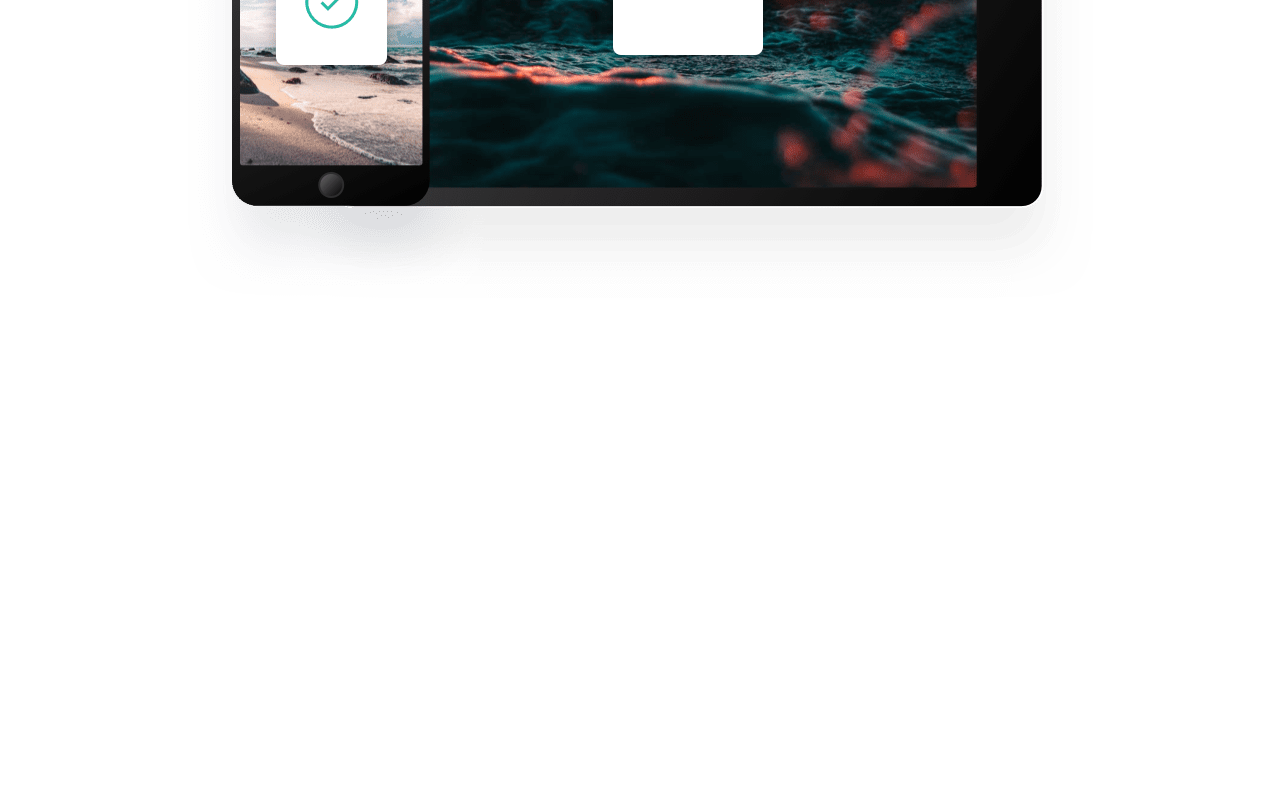
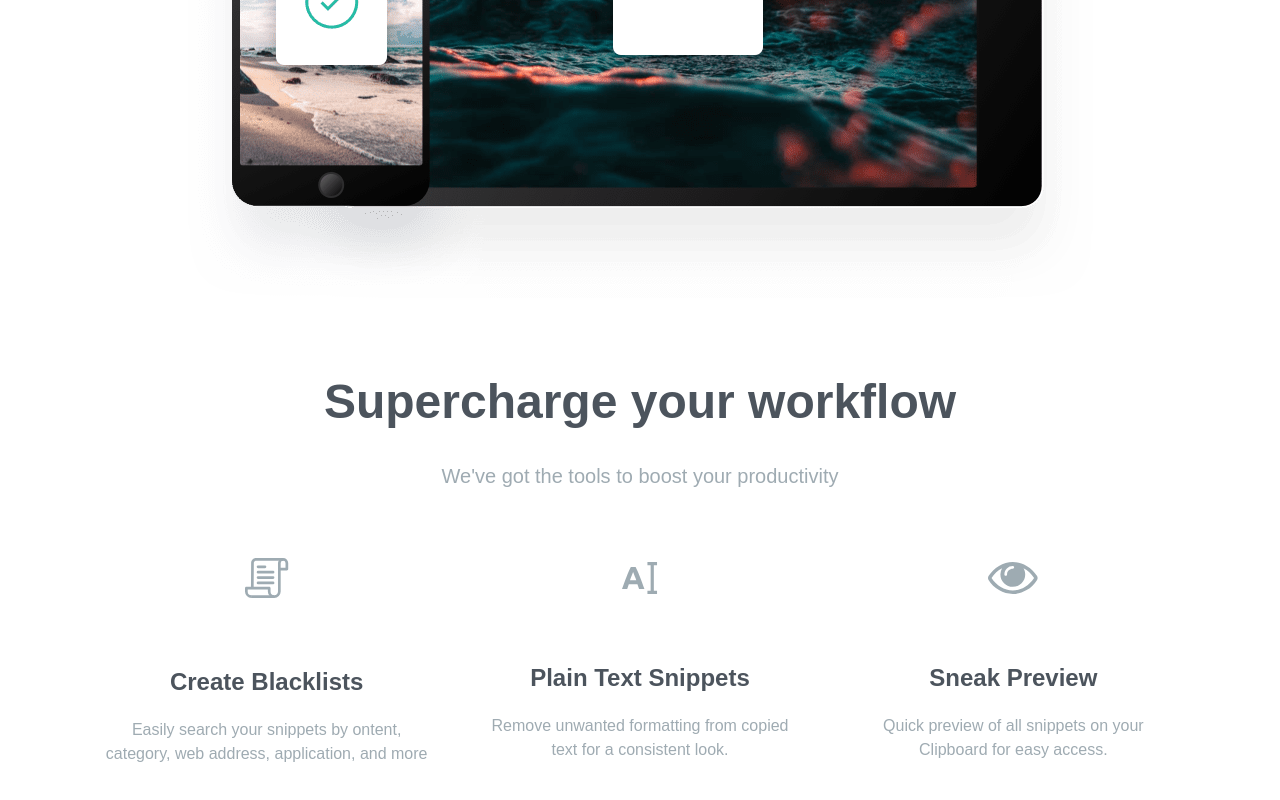
Before and after one commit to Shafayet-Shawal96/Clipboard-Website, a website: page index.html in a window 1280 px wide. Shown: the part 2282-3082 px from the top of the page. Before the commit the page ends 2660 px from the top, so only its background shows below. Drawn offline with Linux system fonts and the light colour scheme; a web font is replaced by a local one.

Commit message:
Supercharge Section done

```diff
--- a/index.html
+++ b/index.html
@@ -37,6 +37,7 @@
         </div>
       </div>
     </section>
+
     <!-- Snippets Section -->
     <div class="section-container my-20">
       <h3>Keep track of your snippets</h3>
@@ -48,6 +49,7 @@
         iOS apps will help you organize everthing.
       </p>
     </div>
+
     <!-- Feature Section -->
     <section class="features">
       <div class="section-container my-20">
@@ -107,5 +109,48 @@
         <img class="mx-auto" src="./images/image-devices.png" alt="" />
       </div>
     </section>
+
+    <section id="supercharge">
+      <div class="section-container my-20">
+        <h3>Supercharge your workflow</h3>
+        <p
+          class="max-w-3xl mx-auto mb-16 text-xl leading-9 text-center text-grayishBlue"
+        >
+          We've got the tools to boost your productivity
+        </p>
+        <div
+          class="flex flex-col items-center justify-between space-y-16 md:flex-row md:space-y-0 md:space-x-12"
+        >
+          <div class="flex flex-col items-center space-y-5">
+            <img class="mb-12" src="./images/icon-blacklist.svg" />
+            <h5 class="mb-2 text-2xl font-bold text-darkGrayishBlue">
+              Create Blacklists
+            </h5>
+            <p class="max-w-md text-grayishBlue">
+              Easily search your snippets by ontent, category, web address,
+              application, and more
+            </p>
+          </div>
+          <div class="flex flex-col items-center space-y-5">
+            <img class="mb-12" src="./images/icon-text.svg" />
+            <h5 class="mb-2 text-2xl font-bold text-darkGrayishBlue">
+              Plain Text Snippets
+            </h5>
+            <p class="max-w-md text-grayishBlue">
+              Remove unwanted formatting from copied text for a consistent look.
+            </p>
+          </div>
+          <div class="flex flex-col items-center space-y-5">
+            <img class="mb-12" src="./images/icon-preview.svg" />
+            <h5 class="mb-2 text-2xl font-bold text-darkGrayishBlue">
+              Sneak Preview
+            </h5>
+            <p class="max-w-md text-grayishBlue">
+              Quick preview of all snippets on your Clipboard for easy access.
+            </p>
+          </div>
+        </div>
+      </div>
+    </section>
   </body>
 </html>
```
Also changed, not shown: css/style.css.
